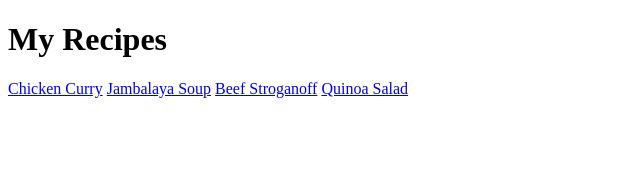
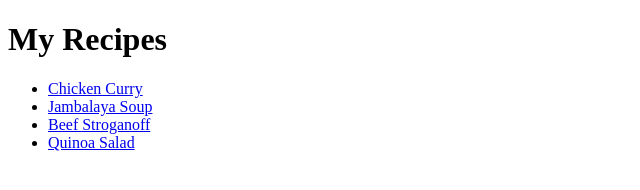
Before and after one commit to jrichcodes/odin-recipes, a plain HTML site: page index.html in a window 1280 px wide. Shown: the whole page, without its empty margins (0-640 px from the left). Drawn offline with Linux system fonts and the light colour scheme.

Commit message:
Make all the recipie links in an unordered list

```diff
--- a/index.html
+++ b/index.html
@@ -6,9 +6,11 @@
 </head>
 <body>
     <h1>My Recipes</h1>
-    <a href="recipes/curry.html">Chicken Curry</a>
-    <a href="recipes/soup.html">Jambalaya Soup</a>
-    <a href="recipes/stroganoff.html">Beef Stroganoff</a>
-    <a href="recipes/quinoa.html">Quinoa Salad</a>
+    <ul>
+        <li><a href="recipes/curry.html">Chicken Curry</a></li>
+        <li><a href="recipes/soup.html">Jambalaya Soup</a></li>
+        <li><a href="recipes/stroganoff.html">Beef Stroganoff</a></li>
+        <li><a href="recipes/quinoa.html">Quinoa Salad</a></li>
+    </ul>
 </body>
 </html>
```
